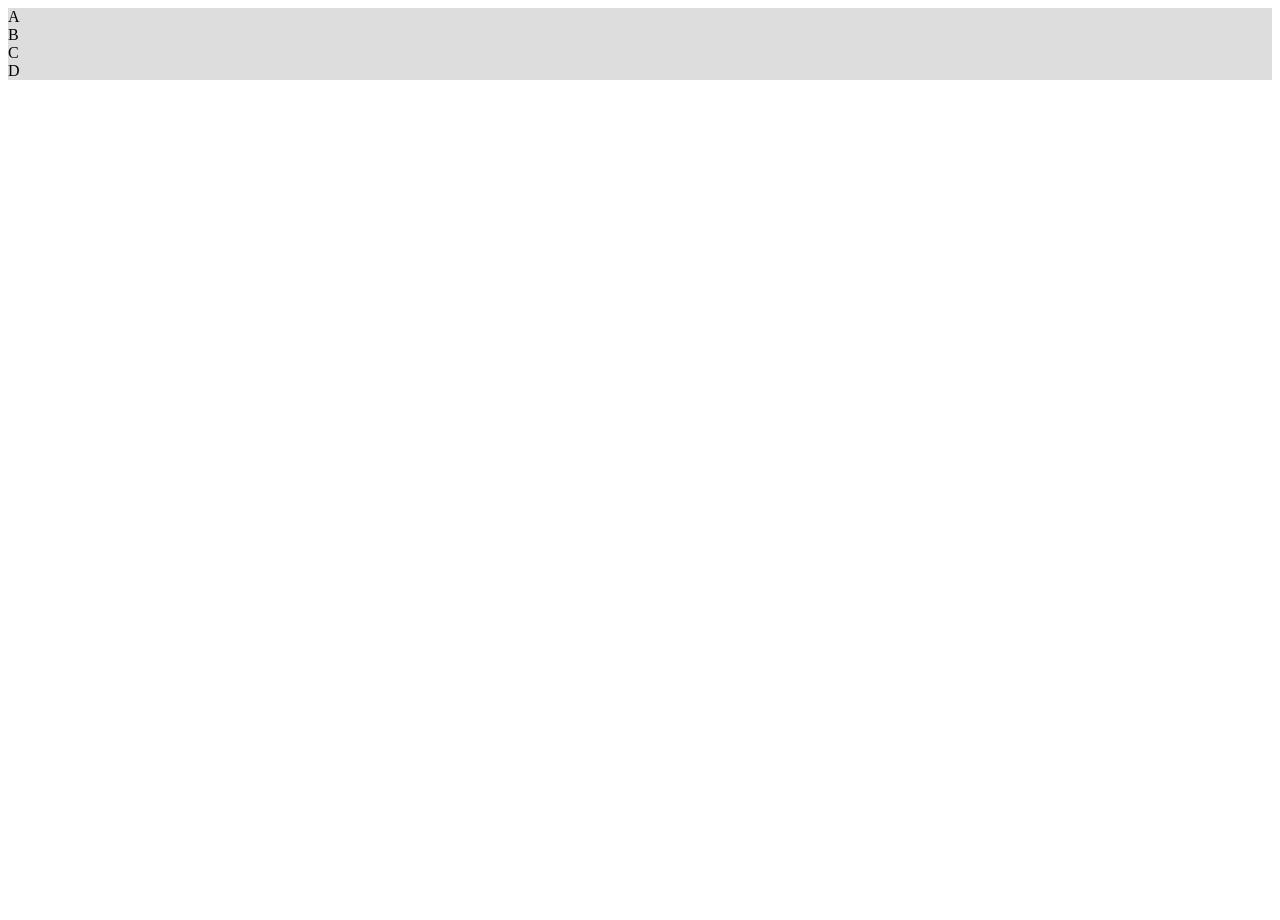
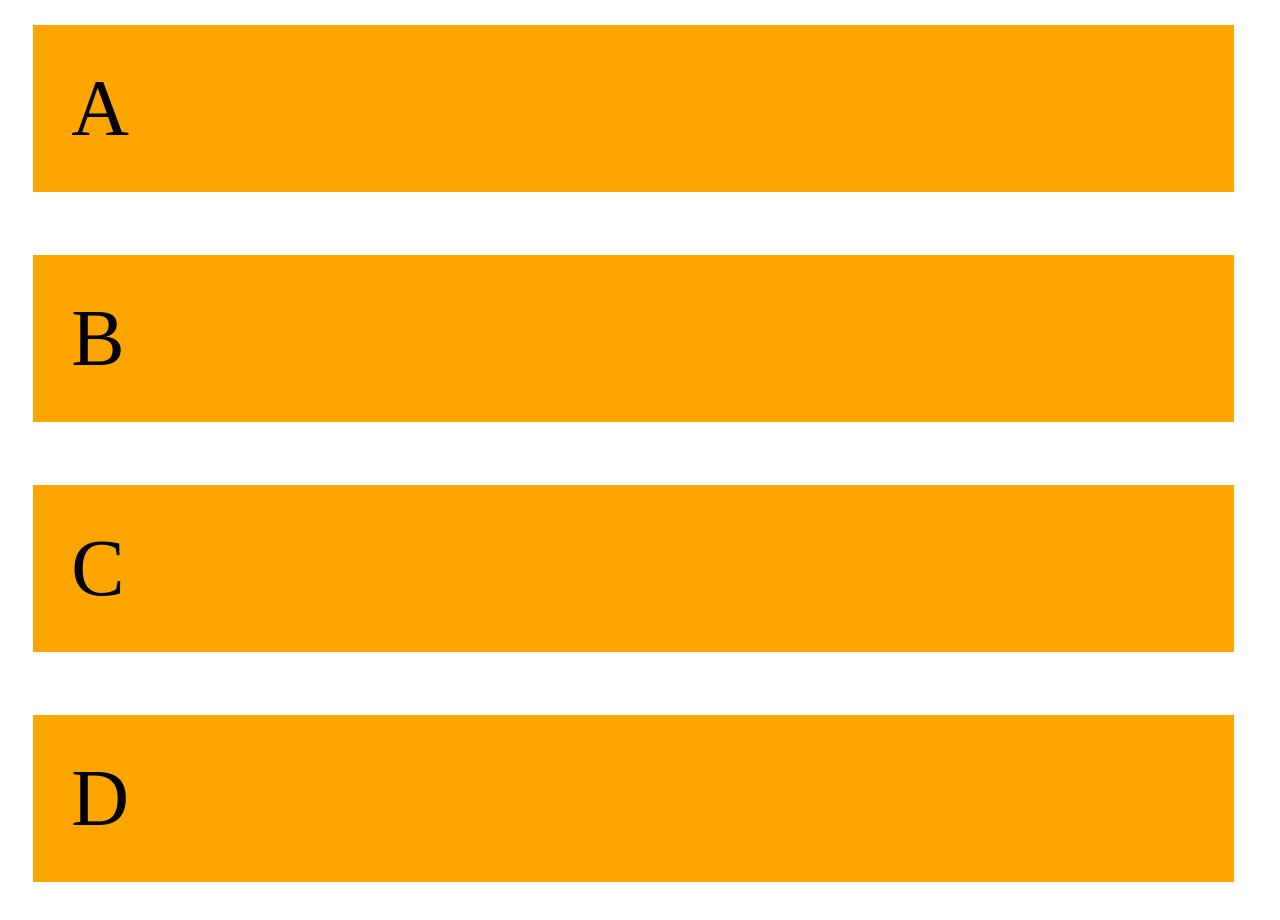
Before and after one commit to ravitejagullapudi/pwaproject, a plain HTML site: page flex.html in a window 1280 px wide. Before the commit the page ends 800 px from the top, so only its background shows below. Drawn offline with Linux system fonts and the light colour scheme.

Commit message:
flex file

```diff
--- a/flex.html
+++ b/flex.html
@@ -6,7 +6,10 @@
 
     <style>
       .flex div {
-        background-color: #ddd;
+        background-color: orange;
+        margin: 2% 3% 5% 2%;
+        font-size: 5em;
+        padding:3%;
       }
 
     </style>
```
